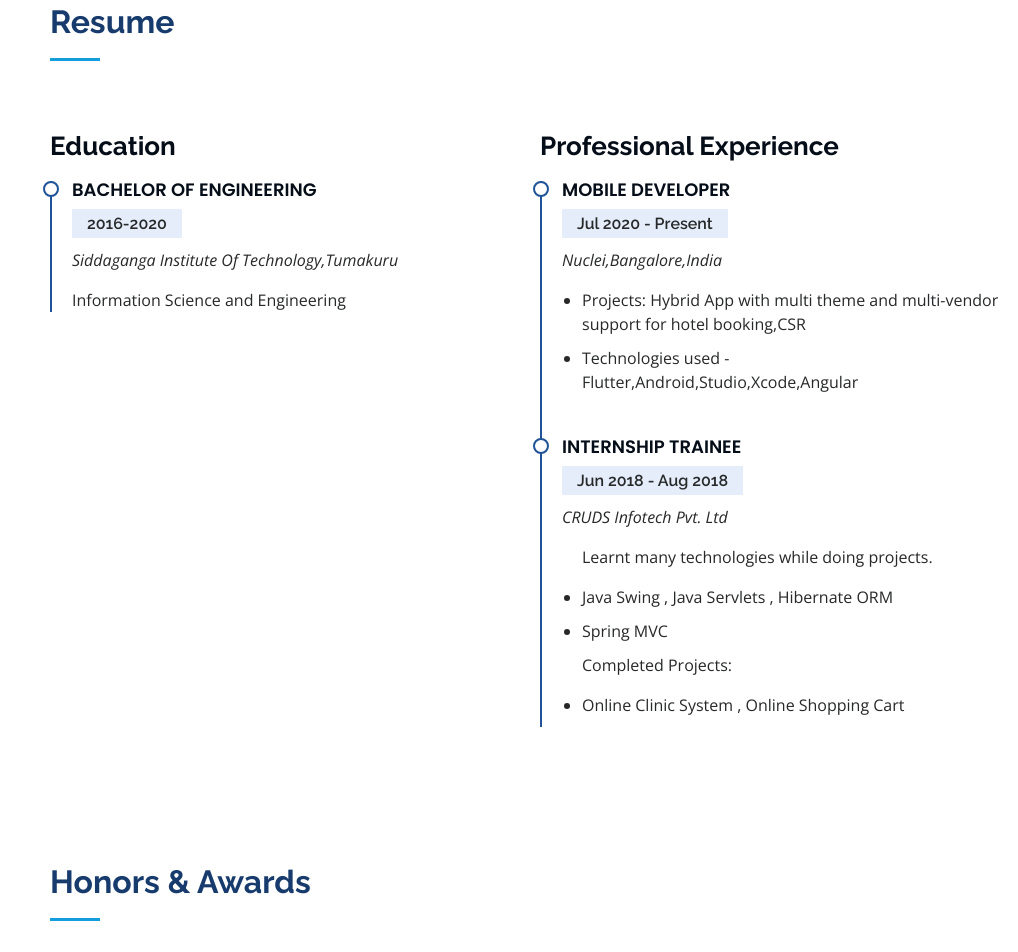
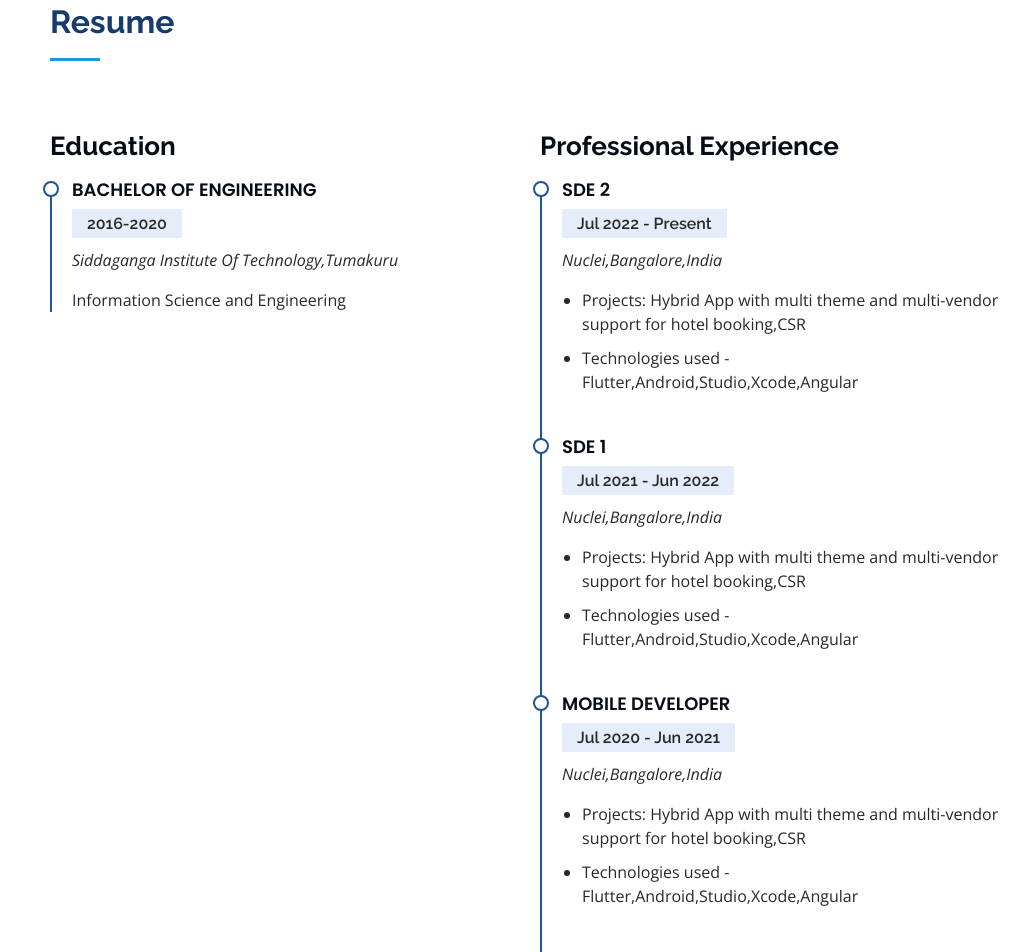
Before and after one commit to abmallick/abmallick.github.io, a plain HTML site: page index.html in a window 1280 px wide. Shown: the part 1483-2435 px from the top of the page, without its empty margins (262-1280 px from the left). Drawn offline with nearby package versions, Linux system fonts and the light colour scheme.

Commit message:
Update index.html

```diff
--- a/index.html
+++ b/index.html
@@ -124,7 +124,7 @@
             <img src="assets/img/profile-img.jpg" class="img-fluid" alt="" />
           </div>
           <div class="col-lg-8 pt-4 pt-lg-0 content" data-aos="fade-left">
-            <h3>Software Development Engineer</h3>
+            <h3>Software Development Engineer 2</h3>
 
             <div class="row">
               <div class="col-lg-6">
@@ -175,9 +175,37 @@
           </div>
           <div class="col-lg-6" data-aos="fade-up" data-aos-delay="100">
             <h3 class="resume-title">Professional Experience</h3>
+             <div class="resume-item">
+              <h4>SDE 2</h4>
+              <h5>Jul 2022 - Present</h5>
+              <p><em>Nuclei,Bangalore,India </em></p>
+              <ul>
+                <li>
+                  Projects: Hybrid App with multi theme and multi-vendor support for hotel booking,CSR
+                </li>
+                <li>
+                  Technologies used - Flutter,Android,Studio,Xcode,Angular
+                </li>
+
+              </ul>
+            </div>
+             <div class="resume-item">
+              <h4>SDE 1</h4>
+              <h5>Jul 2021 - Jun 2022</h5>
+              <p><em>Nuclei,Bangalore,India </em></p>
+              <ul>
+                <li>
+                  Projects: Hybrid App with multi theme and multi-vendor support for hotel booking,CSR
+                </li>
+                <li>
+                  Technologies used - Flutter,Android,Studio,Xcode,Angular
+                </li>
+
+              </ul>
+            </div>
             <div class="resume-item">
               <h4>Mobile Developer</h4>
-              <h5>Jul 2020 - Present</h5>
+              <h5>Jul 2020 - Jun 2021</h5>
               <p><em>Nuclei,Bangalore,India </em></p>
               <ul>
                 <li>
```
